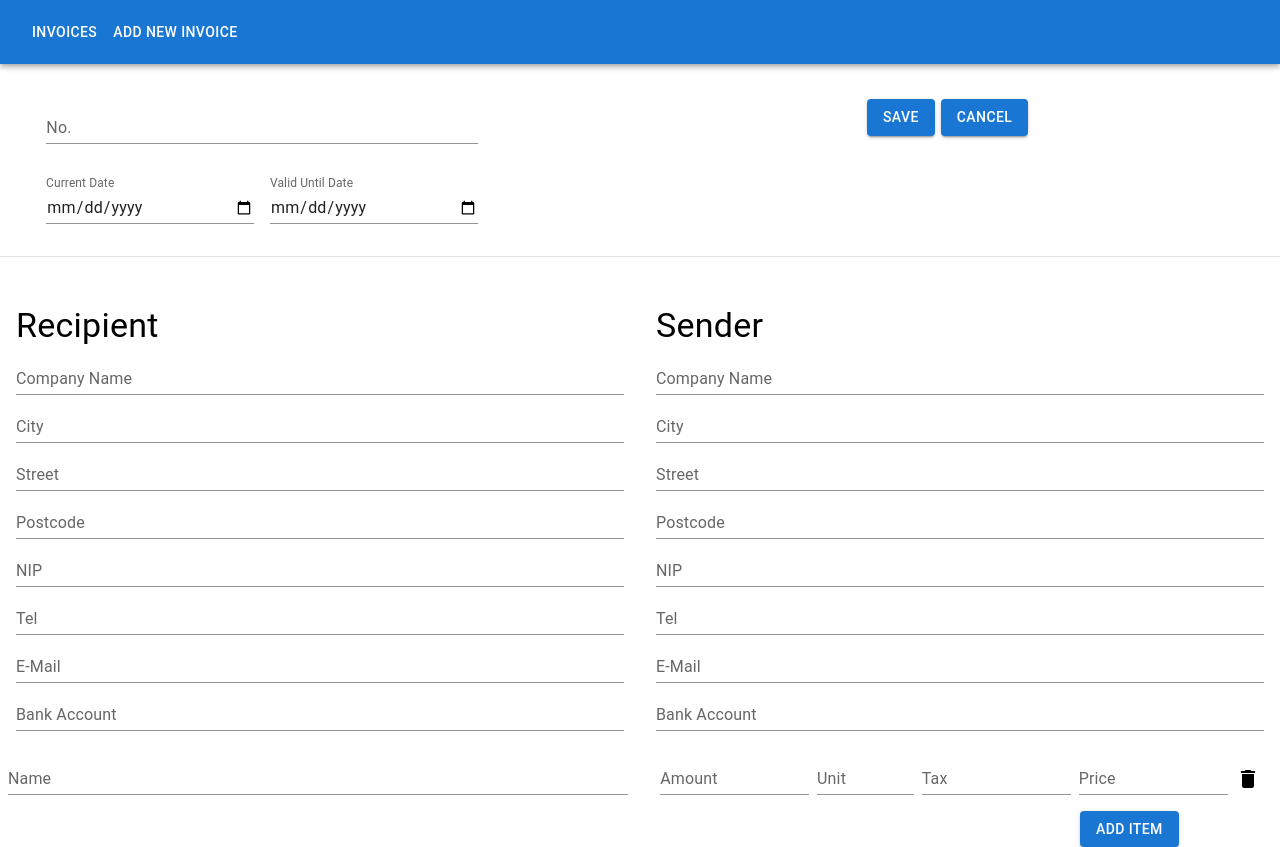
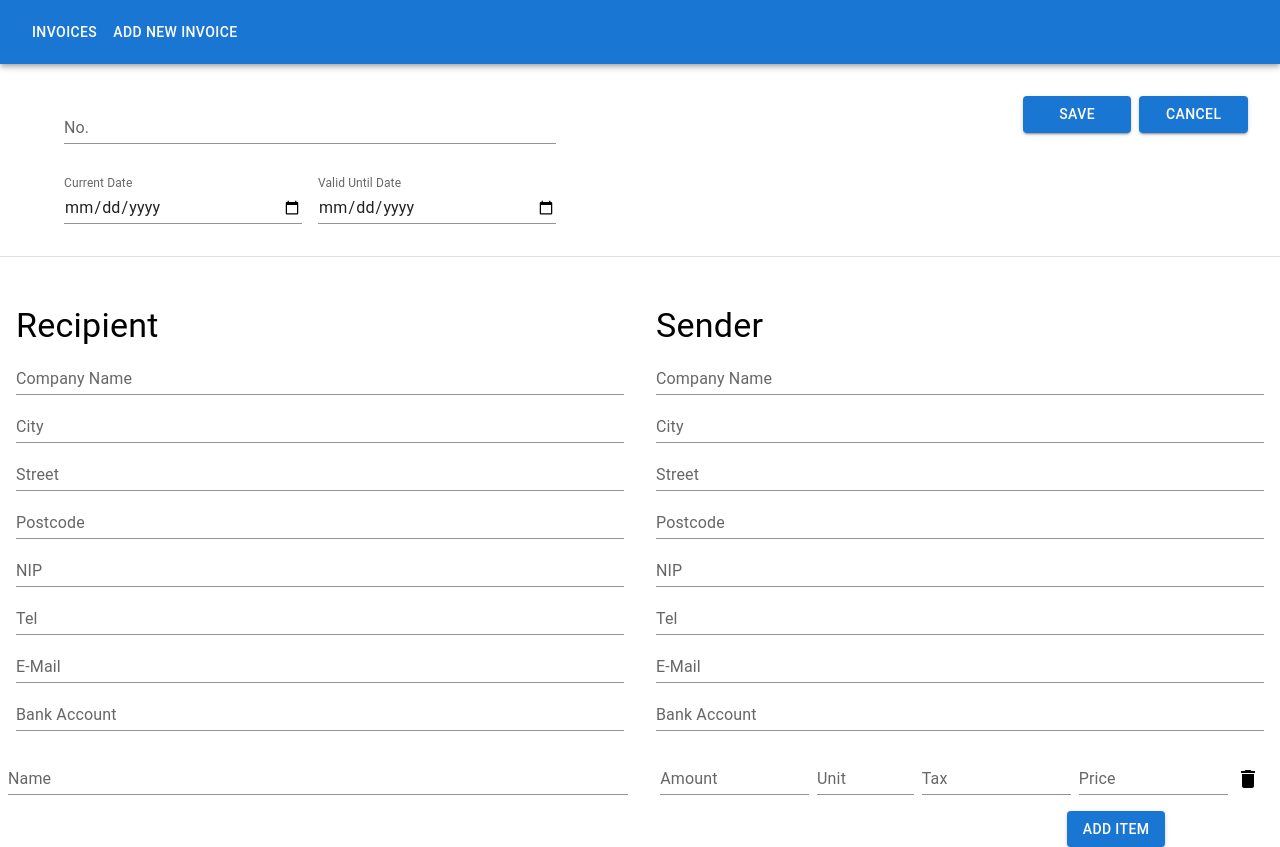
Before and after one commit to lasicol/react-upskill, a React (Create React App) app: page /invoices/create in a window 1280 px wide. Built offline with nearby package versions, Linux system fonts and the light colour scheme.

Commit message:
getting rid of empty elements

```diff
--- a/src/App.css
+++ /dev/null
@@ -1,38 +0,0 @@
-.App {
-  text-align: center;
-}
-
-.App-logo {
-  height: 40vmin;
-  pointer-events: none;
-}
-
-@media (prefers-reduced-motion: no-preference) {
-  .App-logo {
-    animation: App-logo-spin infinite 20s linear;
-  }
-}
-
-.App-header {
-  background-color: #282c34;
-  min-height: 100vh;
-  display: flex;
-  flex-direction: column;
-  align-items: center;
-  justify-content: center;
-  font-size: calc(10px + 2vmin);
-  color: white;
-}
-
-.App-link {
-  color: #61dafb;
-}
-
-@keyframes App-logo-spin {
-  from {
-    transform: rotate(0deg);
-  }
-  to {
-    transform: rotate(360deg);
-  }
-}
--- a/src/components/ActionButtons.tsx
+++ b/src/components/ActionButtons.tsx
@@ -3,13 +3,25 @@ import { Button, Grid } from "@mui/material";
 export default function ActionButtons() {
   return (
     <>
-      <Grid item xs={3}>
-        <Button variant="contained" style={{ margin: 3 }}>
-          Save
-        </Button>
-        <Button variant="contained" style={{ margin: 3 }}>
-          Cancel
-        </Button>
+      <Grid
+        container
+        item
+        xs={7}
+        sx={{ mr: 4 }}
+        flexWrap="nowrap"
+        justifyContent={"flex-end"}
+        spacing={1}
+      >
+        <Grid item xs={2}>
+          <Button variant="contained" fullWidth>
+            Save
+          </Button>
+        </Grid>
+        <Grid item xs={2}>
+          <Button variant="contained" fullWidth>
+            Cancel
+          </Button>
+        </Grid>
       </Grid>
     </>
   );
--- a/src/components/NumberAndDate.tsx
+++ b/src/components/NumberAndDate.tsx
@@ -3,9 +3,8 @@ import { TextField, Grid } from "@mui/material";
 export default function NumberAndDate() {
   return (
     <>
-      <Grid item xs={5} container spacing={4} direction={"row"}>
-        <Grid item xs={1} />
-        <Grid item xs={10}>
+      <Grid item xs={5} container spacing={4} direction={"row"} sx={{ ml: 4 }}>
+        <Grid item xs={12}>
           <TextField
             variant="standard"
             fullWidth
@@ -15,9 +14,7 @@ export default function NumberAndDate() {
             type="text"
           />
         </Grid>
-        <Grid item xs={1} />
-        <Grid item xs={1} />
-        <Grid item xs={10} container spacing={2}>
+        <Grid item xs={12} container spacing={2}>
           <Grid item xs={6}>
             <TextField
               variant="standard"
@@ -42,7 +39,6 @@ export default function NumberAndDate() {
             />
           </Grid>
         </Grid>
-        <Grid item xs={1} />
       </Grid>
     </>
   );
--- a/src/routes/createInvoice.tsx
+++ b/src/routes/createInvoice.tsx
@@ -12,10 +12,16 @@ export default function CreateInvoice() {
   return (
     <Box sx={{ flexGrow: 1 }}>
       <Grid container spacing={2} sx={{ marginTop: 2 }}>
-        <NumberAndDate />
-        <Grid item xs={3} />
-        <ActionButtons />
-        <Grid item xs={1} />
+        <Grid
+          item
+          xs={12}
+          container
+          sx={{ flexWrap: "nowrap" }}
+          direction={"row"}
+        >
+          <NumberAndDate />
+          <ActionButtons />
+        </Grid>
         <Grid item xs={12} sx={{ marginTop: 2, marginBottom: 2 }}>
           <Divider />
         </Grid>
@@ -30,9 +36,10 @@ export default function CreateInvoice() {
           <SenderContainer />
         </Grid>
         <InvoiceItem />
-        <Grid item xs={10} />
-        <Grid item xs={2}>
-          <Button variant="contained">Add Item</Button>
+        <Grid container item xs={12} justifyContent={"flex-end"}>
+          <Grid item xs={2}>
+            <Button variant="contained">Add Item</Button>
+          </Grid>
         </Grid>
       </Grid>
     </Box>
```
Also changed, not shown: src/App.tsx (deleted, +0 -41 lines), src/logo.svg (deleted).
